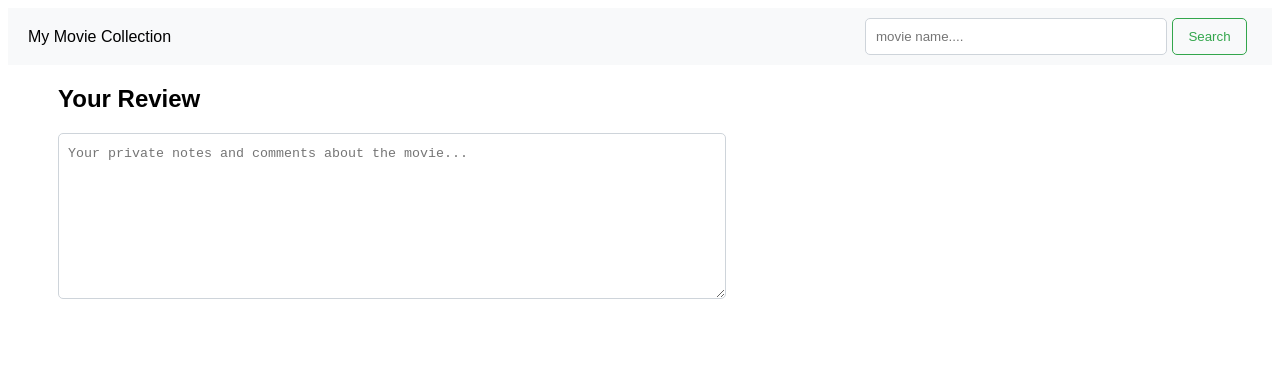
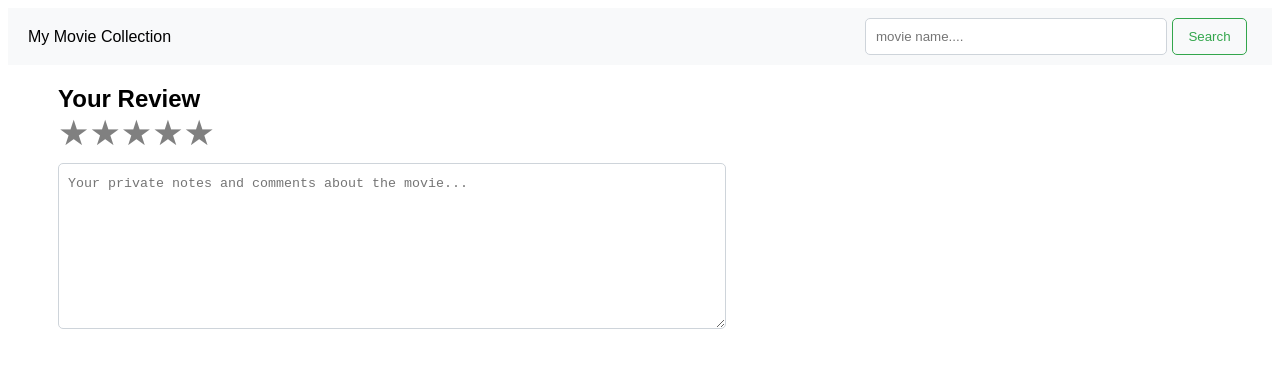
Before and after one commit to RadostinKirov/MoviesLibrary, a React (Create React App) app: page /details/1234 in a window 1280 px wide. Shown: the top 368 px of the page. Built offline with nearby package versions, Linux system fonts and the light colour scheme; no server answers.

Commit message:
star raing added
external lib is installed

```diff
--- a/package.json
+++ b/package.json
@@ -3,12 +3,16 @@
   "version": "0.1.0",
   "private": true,
   "dependencies": {
+    "@fortawesome/fontawesome-svg-core": "^1.3.0",
+    "@fortawesome/free-solid-svg-icons": "^6.0.0",
+    "@fortawesome/react-fontawesome": "^0.1.17",
     "@testing-library/jest-dom": "^5.16.2",
     "@testing-library/react": "^12.1.4",
     "@testing-library/user-event": "^13.5.0",
     "html-react-parser": "^1.4.8",
     "react": "^17.0.2",
     "react-dom": "^17.0.2",
+    "react-rating-stars-component": "^2.2.0",
     "react-router-dom": "^6.2.2",
     "react-scripts": "5.0.0",
     "web-vitals": "^2.1.4"
--- a/public/index.html
+++ b/public/index.html
@@ -9,6 +9,7 @@
       name="description"
       content="Web site created using create-react-app"
     />
+    <script src="https://use.fontawesome.com/e9e4cfeabd.js"></script>
     <link rel="stylesheet" href="/styles.css">
 
 
--- a/public/styles.css
+++ b/public/styles.css
@@ -1,3 +1,4 @@
+
 
 html {
     box-sizing: border-box;
--- a/src/App.js
+++ b/src/App.js
@@ -46,6 +46,7 @@ function App() {
       }}>
         <Header />
         <main>
+
           <Routes>
             <Route path="/" element={<Home />} />
             <Route path="search" element={<SearchPage />} />
--- a/src/components/Details/Details.js
+++ b/src/components/Details/Details.js
@@ -1,14 +1,12 @@
 import MovieCard from "../SharedComponents/MovieCard";
-
 import { useEffect, useState } from "react";
 import { getMovieById } from "../../service/movie";
 import { useParams } from "react-router";
+import Review from "./Review";
 
 const Details = () => {
     const [movieInfo, setMovieInfo] = useState({});
     const { id: movieId } = useParams();
-
-    const [inputComment, setInputComment] = useState('');
 
     useEffect(() => {
         getMovieById(movieId)
@@ -20,22 +18,18 @@ const Details = () => {
             })
     }, []);
 
-    const onCommentChange = (e) => {
-        setInputComment(e.currentTarget.value);
-    }
 
     return (
         <section className="details-page">
+
             {
                 movieInfo.id
                     ? <MovieCard movieInfo={movieInfo} />
                     : ''
             }
 
+            <Review />
 
-            <h2>Your Review</h2>
-            <div className="rating-stars"></div>
-            <textarea name="" onChange={onCommentChange} value={inputComment} id="" cols="80" rows="10" placeholder="Your private notes and comments about the movie..."></textarea>
         </section>
     )
 
--- /dev/null
+++ b/src/components/Details/Review.css
@@ -0,0 +1,11 @@
+.review span {
+    font-size: 35px !important ;
+}
+
+.review h2 {
+    margin-bottom: 0;
+}
+
+.review textarea {
+    margin-top: 10px;
+}
--- /dev/null
+++ b/src/components/Details/Review.js
@@ -0,0 +1,41 @@
+import { useState } from "react";
+import "./Review.css";
+
+import ReactStars from "react-rating-stars-component";
+import React from "react";
+
+
+const Review = () => {
+
+    const [inputComment, setInputComment] = useState('');
+
+    const ratingChanged = (newRating) => {
+        console.log(newRating);
+      };
+
+    const onCommentChange = (e) => {
+        setInputComment(e.currentTarget.value);
+    }
+
+
+    return (
+
+        <div className="review">
+
+            <h2>Your Review</h2>
+            <div className="rating-stars">
+            <ReactStars
+                count={5}
+                onChange={ratingChanged}
+                size={24}
+                activeColor="#ffd700"
+            />
+
+            </div>
+            <textarea name="" onChange={onCommentChange} value={inputComment} id="" cols="80" rows="10" placeholder="Your private notes and comments about the movie..."></textarea>
+        </div>
+    )
+
+}
+
+export default Review;
```
Also changed, not shown: src/components/Details/images/star-solid.svg (added), 1 other file (tests, documents, lock files or other folders).
